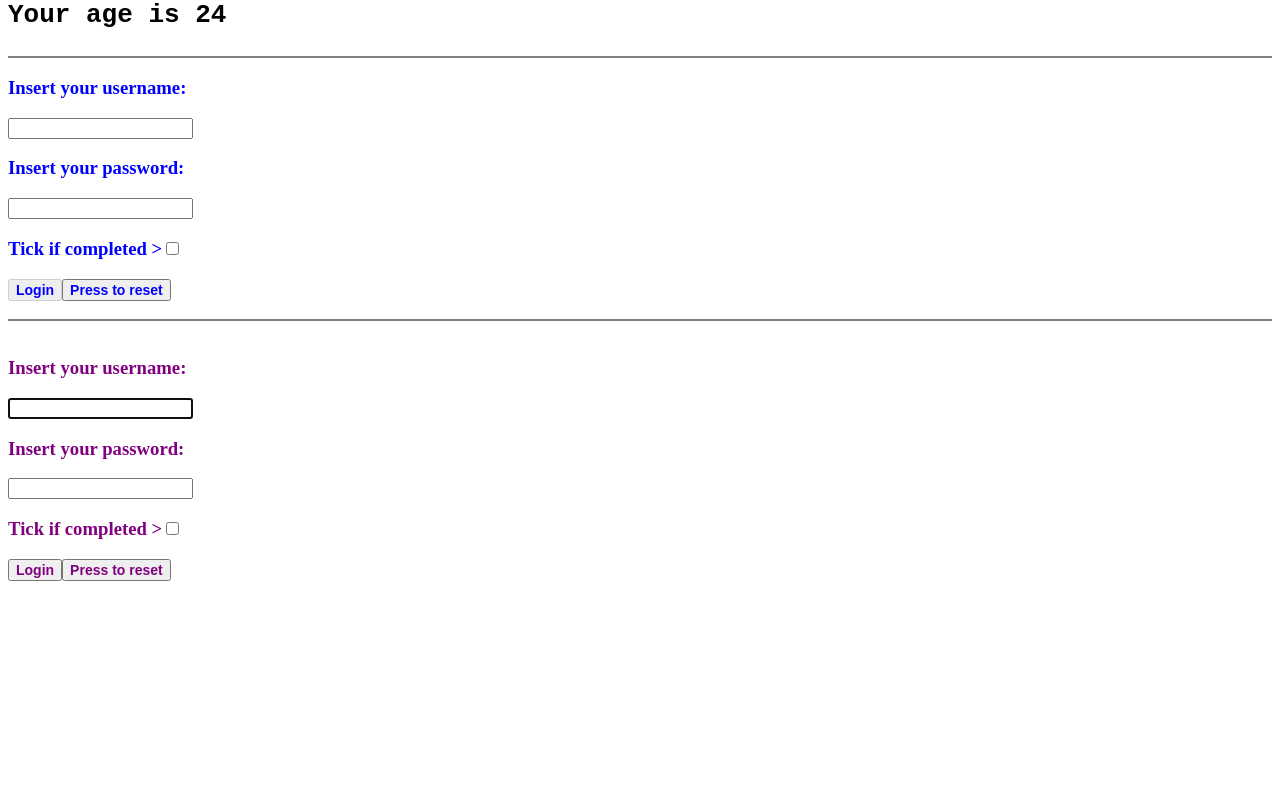
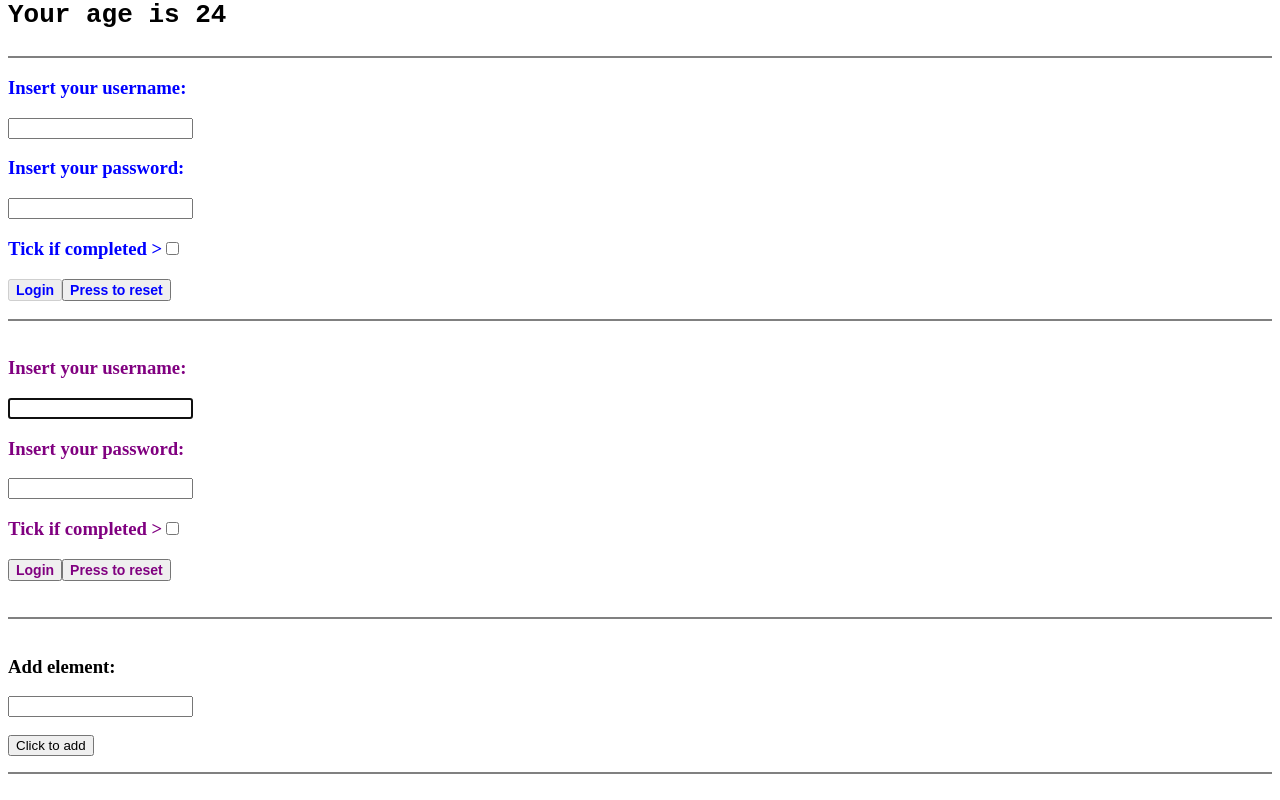
Before and after one commit to AnneclaireS/react-exercises, a React (Create React App) app in the folder my-app/: page / in a window 1280 px wide. Shown: the part 710-1510 px from the top of the page. Before the commit the page ends 1335 px from the top, so only its background shows below. Built offline with nearby package versions, Linux system fonts and the light colour scheme.

Commit message:
added list

```diff
--- a/my-app/src/App.js
+++ b/my-app/src/App.js
@@ -7,6 +7,15 @@ import { ClickTracker } from './ClickTracker'
 import { InteractiveWelcome } from "./InteractiveWelcome";
 import { Login } from "./Login";
 import { UncontrolledLogin } from "./UncontrolledLogin";
+import { ToDoList } from "./ToDoList";
+
+const items = [
+    {id:1, title: 'Green'},
+    {id:1, title: 'Green'},
+    {id:1, title: 'Green'},
+    {id:1, title: 'Green'},
+    {id:1, title: 'Green'}
+]
 
 
 export class App extends React.Component {
@@ -29,6 +38,10 @@ export class App extends React.Component {
                 <Login />
                 <div style={{borderBottom: '2px solid grey'}}></div><br/>
                 <UncontrolledLogin />
+                <div style={{borderBottom: '2px solid grey'}}></div><br/>
+                <ToDoList items={items} />
+                <div style={{borderBottom: '2px solid grey'}}></div><br/>
+
             </div>
         )
     }
--- /dev/null
+++ b/my-app/src/ToDoList.js
@@ -0,0 +1,46 @@
+import React from "react";
+
+export class ToDoList extends React.Component {
+    state = {
+        items :[],
+        element : ''
+    }
+
+    handleEnterElement = (event) => {
+
+        const value = event.target.value
+
+
+        this.setState(() => {
+            return {element : value}
+        })
+    }
+
+    handleAddElement = () => {
+
+        const newValue = this.state.element
+
+
+        this.setState(() => {
+            return {
+                items : [...this.state.items, newValue]
+            }
+        })
+
+
+    }
+    render() {
+        return (
+            <div>
+                <h3>Add element:</h3>
+                <input onChange={this.handleEnterElement}></input><br/><br/>
+                <button onClick={this.handleAddElement}>Click to add</button>
+                <ul>
+                    {this.state.items.map((item) => (<li>{item}</li>))}
+                </ul>
+            </div>
+
+        )
+
+    }
+}
```
